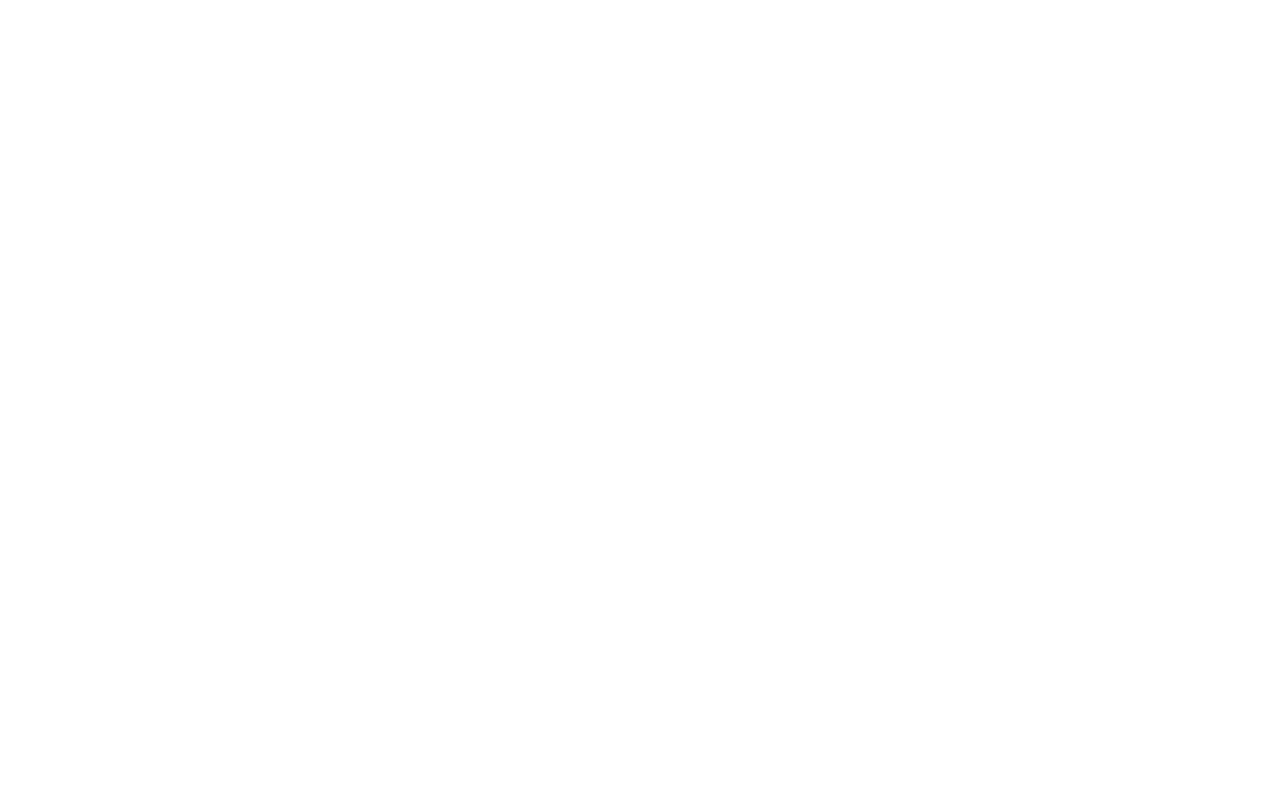
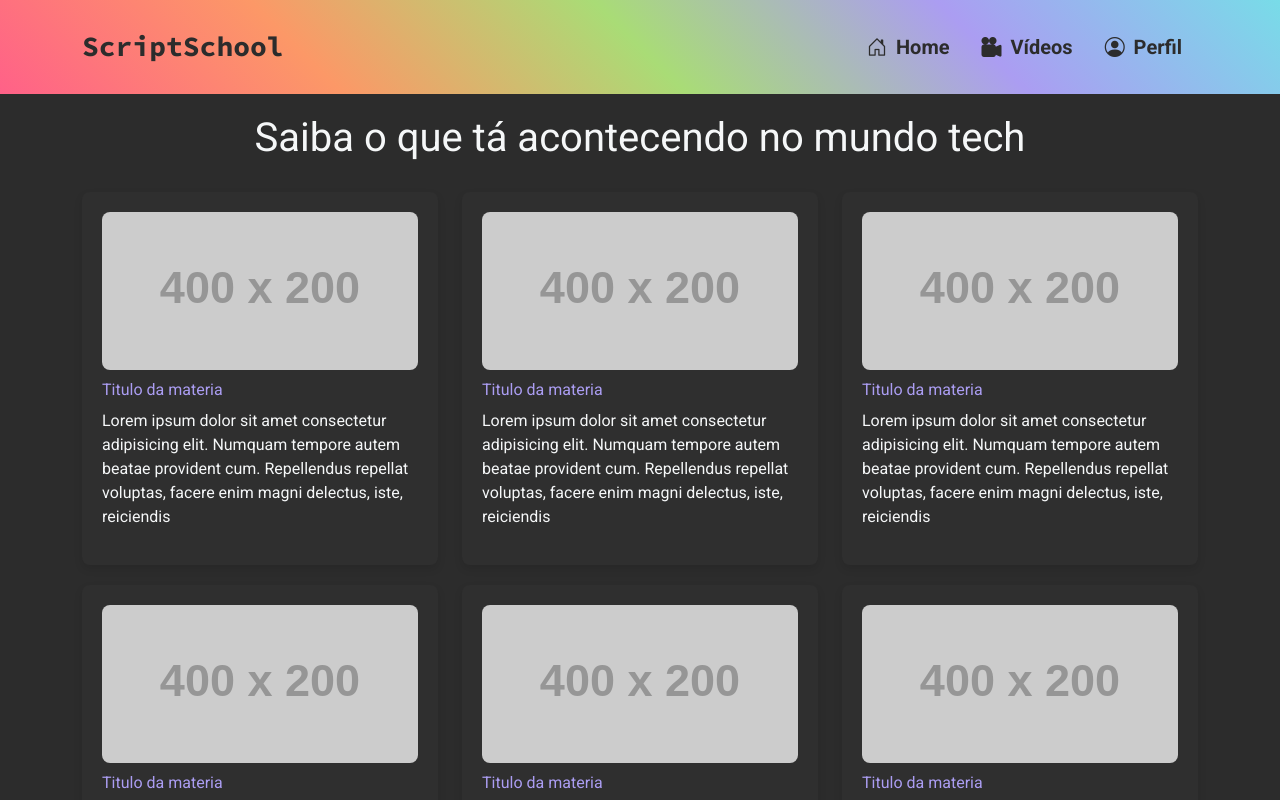
Before and after one commit to Thaygm/ScriptSchool, a Nuxt app: page / in a window 1280 px wide. Before the commit this address had no page. Shown: the top 800 px of the page. Built offline with nearby package versions, Linux system fonts and the light colour scheme.

Commit message:
Index + navbar+custom colors

```diff
--- /dev/null
+++ b/assets/css/custom.css
@@ -0,0 +1,10 @@
+:root {
+    --pink-color: #FF6188;
+    --orange-color: #FC9867;
+    --green-color: #A9DC76;
+    --purple-color: #AB9DF2;    /*cards*/
+    --blue-color: #78DCE8;
+    --gray-color: #2C2C2C;   /*background*/
+    --lightGray-color: #2F2F2F;    /*cards*/
+    --white-color: #F5F7F8;
+}
--- a/assets/css/main.css
+++ b/assets/css/main.css
@@ -0,0 +1,5 @@
+body {
+background-color: var(--gray-color);
+color: var(--white-color);
+font-family: 'Roboto', sans-serif;
+}
--- /dev/null
+++ b/components/Navbar.vue
@@ -0,0 +1,62 @@
+<template>
+    <header class="navbar navbar-expand-lg sticky-top p-4" id="navbar">
+        <div class="container">
+            <h1 class="navbar-brand m-0 section-title">ScriptSchool</h1>
+            <button
+            class="navbar-toggler"
+            data-bs-toggle="collapse"
+            data-bs-target="#menu-navigation"
+            >
+                <span class="navbar-toggler-icon"></span>
+            </button>
+            <nav class="navbar-collapse collapse justify-content-end" id="menu-navigation">
+                <ul class="nav nav-pills d-block d-md-flex">
+                    <li class="nav-item fw-bold">
+                        <a class="nav-link" href="/">
+                            <i class="bi bi-house-door me-1"></i>
+                            Home
+                        </a>
+                    </li>
+                    <li class="nav-item fw-bold">
+                        <a class="nav-link" href="/videos">
+                            <i class="bi bi-camera-reels-fill me-1"></i>
+                            Vídeos
+                        </a>
+                    </li>
+                    <li class="nav-item fw-bold">
+                        <a class="nav-link" href="/profile">
+                            <i class="bi bi-person-circle me-1"></i>
+                            Perfil
+                        </a>
+                    </li>
+                </ul>
+            </nav>
+        </div>
+    </header>
+</template>
+<style scoped>
+body {
+    font-family: Roboto, sans-serif;
+}
+
+.navbar {
+    background: linear-gradient(45deg, var(--pink-color), var(--orange-color), var(--green-color), var(--purple-color), var(--blue-color));
+}
+
+#navbar .nav .nav-link,
+.navbar-brand,
+.nav-profile .nav-link.active:hover {
+    color: var(--gray-color);
+    font-size: 20px;
+}
+
+.navbar-toggler {
+    background-color: #fff8e3;
+}
+
+.section-title {
+    font-family: Source Code Pro, monospace;
+    font-size: 28px;
+    font-weight: 700;
+    }
+</style>
--- a/nuxt.config.ts
+++ b/nuxt.config.ts
@@ -1,13 +1,45 @@
 // https://nuxt.com/docs/api/configuration/nuxt-config
 export default defineNuxtConfig({
   devtools: { enabled: true },
+  components: true,
   alias: {
     css: "/assets/css",
   },
-  css: ["/assets/css/main.css"],
   // runtimeConfig: {
   //   scriptSchoolApiSecret: '-----',
   //   public: {
   //     scriptSchoolApiBase: '/nomeAPI',
   //   }
+  css: [
+    "/assets/css/main.css",
+    "assets/css/custom.css"
+  ],
+  compatibilityDate: "2024-07-08",
+  app: {
+    head: {
+      link: [
+        {
+          rel: "stylesheet",
+          href: "https://cdn.jsdelivr.net/npm/bootstrap@5.3.0-alpha3/dist/css/bootstrap.min.css",
+        },
+        {
+          rel: "stylesheet",
+          href: "https://cdn.jsdelivr.net/npm/bootstrap-icons@1.10.5/font/bootstrap-icons.css",
+        },
+        {
+          rel: "preconnect",
+          href: "https://fonts.googleapis.com",
+        },
+        {
+          rel: "preconnect",
+          href: "https://fonts.gstatic.com",
+          crossorigin: "anonymous",
+        },
+        {
+          href: "https://fonts.googleapis.com/css2?family=Roboto:wght@400;700&family=Source+Code+Pro:ital,wght@0,200..900;1,200..900&display=swap",
+          rel: "stylesheet",
+        },
+      ]
+    }
+  }
 });
--- a/package.json
+++ b/package.json
@@ -10,6 +10,7 @@
     "postinstall": "nuxt prepare"
   },
   "dependencies": {
+    "bootstrap": "^5.3.3",
     "nuxt": "^3.12.3",
     "vue": "latest"
   },
--- a/pages/home/index.vue
+++ /dev/null
@@ -1,9 +0,0 @@
-<template>
-    <div>
-        Página Inicial
-    </div>
-</template>
-
-<script setup>
-
-</script>
--- /dev/null
+++ b/pages/index.vue
@@ -0,0 +1,56 @@
+<template>
+    <div>
+        <Navbar />
+        <section id="news" class="container">
+        <div class="text-center">
+            <h1>Saiba o que tá acontecendo no mundo tech</h1>
+        </div>
+        <div class="row">
+            <div class="col-md-4" v-for="n in 6" :key="n">
+                <div class="card-news">
+                    <img src="https://via.placeholder.com/400x200" alt="">
+                    <h6>Titulo da materia</h6>
+                    <p> Lorem ipsum dolor sit amet consectetur
+                    adipisicing elit. Numquam tempore autem beatae
+                    provident cum. Repellendus repellat voluptas,
+                    facere enim magni delectus, iste, reiciendis
+                    </p>
+                </div>
+            </div>
+        </div>
+    </section>
+    </div>
+</template>
+
+<script setup>
+
+</script>
+<style scoped>
+h1 {
+    color: var(--white-color);
+    margin: 20px 0;
+}
+
+.card-news {
+    background-color: var(--lightGray-color);
+    color: var(--white-color);
+    padding: 20px;
+    margin: 10px 0;
+    border-radius: 8px;
+    box-shadow: 0 4px 8px rgba(0,0,0,0.1);
+}
+
+.card-news img {
+    max-width: 100%;
+    border-radius: 8px;
+}
+
+.card-news h6 {
+    color: var(--purple-color);
+    margin-top: 10px;
+}
+
+.card-news p {
+    margin-top: 10px;
+}
+</style>
--- a/pages/profile/index.vue
+++ b/pages/profile/index.vue
@@ -1,5 +1,6 @@
 <template>
     <div>
+        <Navbar />
         Favoritos
     </div>
 </template>
--- a/pages/videos/index.vue
+++ b/pages/videos/index.vue
@@ -1,5 +1,6 @@
 <template>
     <div>
+        <Navbar />
         Videos
     </div>
 </template>
```
Also changed, not shown: 1 other file (tests, documents, lock files or other folders).
